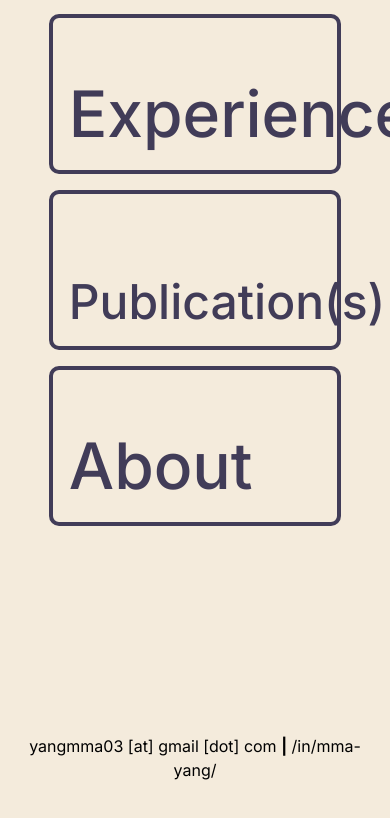
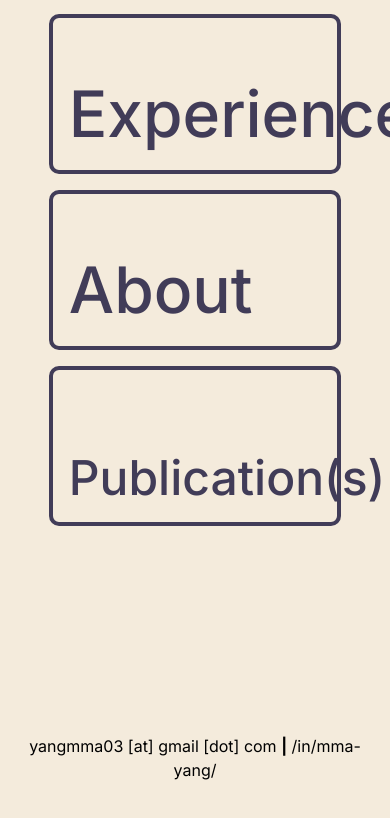
Before and after one commit to yangmma/yangmma.github.io, a React (Vite) app in the folder React-Website/: page / in a window 390 px wide. Shown: the part 1298-2116 px from the top of the page. Built offline with nearby package versions, Linux system fonts and the light colour scheme.

Commit message:
Fixed mobile positioning of "About" button in Navigation

```diff
--- a/React-Website/src/components/Navigation.jsx
+++ b/React-Website/src/components/Navigation.jsx
@@ -114,8 +114,8 @@ export default function Navigation () {
         <NavGrid>
             <ProjectsSquare to="/projects">Projects</ProjectsSquare>
             <ExperienceSquare to="/experience">Experience</ExperienceSquare>
+            <AboutSquare to="/about">About</AboutSquare>
             <PublicationsSquare to="/publications">Publication(s)</PublicationsSquare>
-            <AboutSquare to="/about">About</AboutSquare>
         </NavGrid>
     )
 }
```
